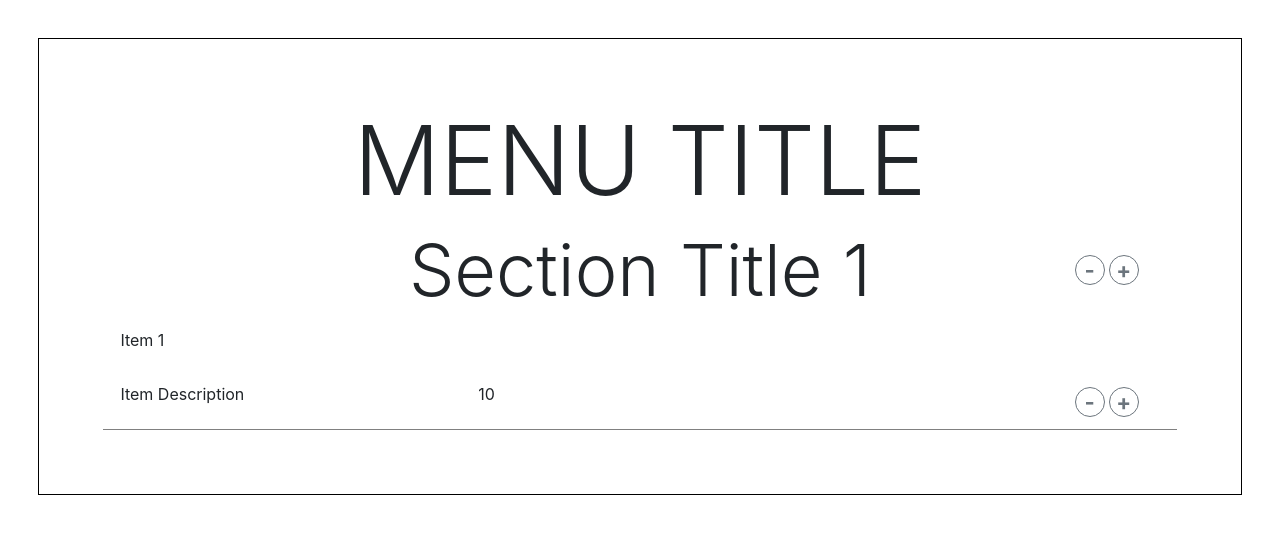
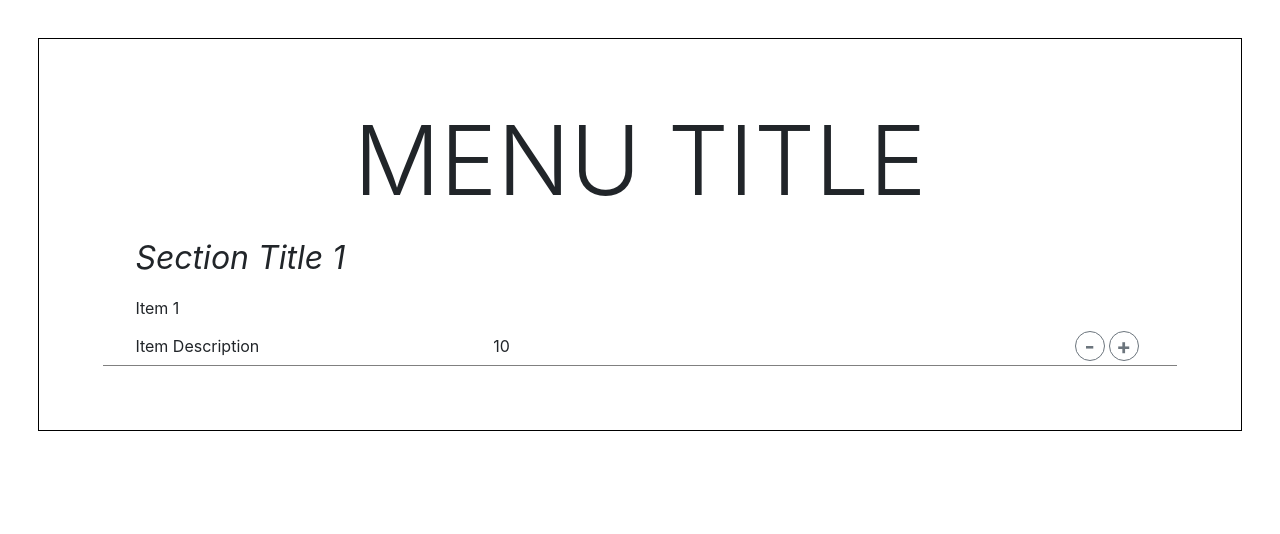
Before and after one commit to FedericoFogolin/menu-builder-03, a React (Create React App) app: page / in a window 1280 px wide. Shown: the top 534 px of the page. Built offline with nearby package versions, Linux system fonts and the light colour scheme.

Commit message:
complete lable input logic (excluding menu title)

```diff
--- a/src/components/Section/Section.js
+++ b/src/components/Section/Section.js
@@ -3,20 +3,33 @@ import React from "react";
 import classes from "./Section.module.css";
 import Item from "../Item/Item";
 import Buttons from "../UI/Buttons";
+import LableInput from "../UI/Inputs/LableInput";
+import Container from "react-bootstrap/Container";
+import Row from "react-bootstrap/Row";
+import Col from "react-bootstrap/Col";
 
 const section = (props) => {
   return (
-    <div>
-      <div className={classes.SectionTitle}>
-        <h1 className='display-3'>{props[0].section}</h1>
-        <Buttons />
-      </div>
-      <Item
-        {...props[0].items}
-        parentCallback={props.parentCallback}
-        lableChanged={props.lableChanged}
-      />
-    </div>
+    <Container>
+      <Row className='justify-content-center'>
+        <Col>
+          <LableInput
+            id='section'
+            changed={props.parentCallback}
+            value={props[0].section}
+            focused={false}
+            type='text'
+          />
+        </Col>
+      </Row>
+      <Row>
+        <Item
+          {...props[0].items}
+          parentCallback={props.parentCallback}
+          lableChanged={props.lableChanged}
+        />
+      </Row>
+    </Container>
   );
 };
 
--- a/src/components/UI/Inputs/LableInput.js
+++ b/src/components/UI/Inputs/LableInput.js
@@ -1,6 +1,7 @@
 import React from "react";
-
 import Form from "react-bootstrap/Form";
+import Col from "react-bootstrap/Col";
+import classes from "./LableInput.module.css";
 
 const lableInput = (props) => {
   const onChange = (event) => {
@@ -10,8 +11,9 @@ const lableInput = (props) => {
 
   return (
     <Form>
-      <Form.Group>
+      <Col xs='auto'>
         <Form.Control
+          className={props.id === "section" ? classes.SectionTitle : ""}
           key={props.id}
           plaintext
           readOnly={props.focused}
@@ -19,7 +21,7 @@ const lableInput = (props) => {
           type={props.type}
           onChange={onChange}
         />
-      </Form.Group>
+      </Col>
     </Form>
   );
 };
--- a/src/components/UI/Inputs/LableInput.module.css
+++ b/src/components/UI/Inputs/LableInput.module.css
@@ -0,0 +1,4 @@
+.SectionTitle {
+  font-style: italic;
+  font-size: xx-large;
+}
--- a/src/containers/MenuBuilder.js
+++ b/src/containers/MenuBuilder.js
@@ -40,6 +40,12 @@ class MenuBuilder extends Component {
         return this.setState({
           sections: sections
         });
+
+      case "section":
+        sections[0].section = e.target.value;
+        return this.setState({
+          sections: sections
+        });
       default:
         return this.state;
     }
```
Also changed, not shown: 1 other file (tests, documents, lock files or other folders).
